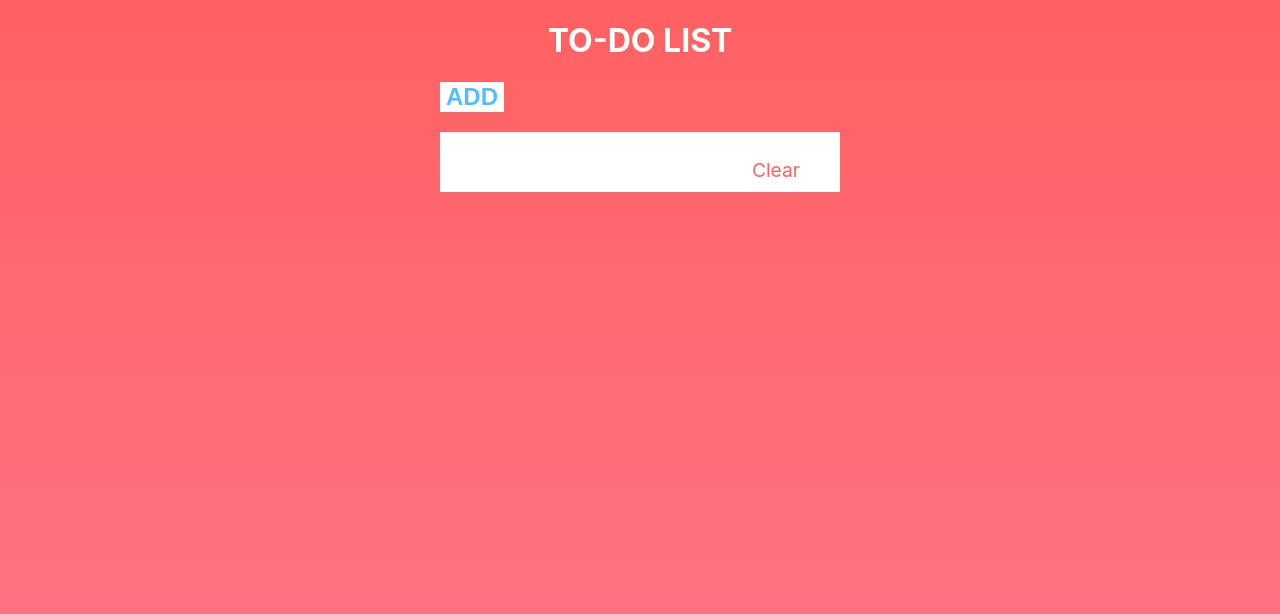
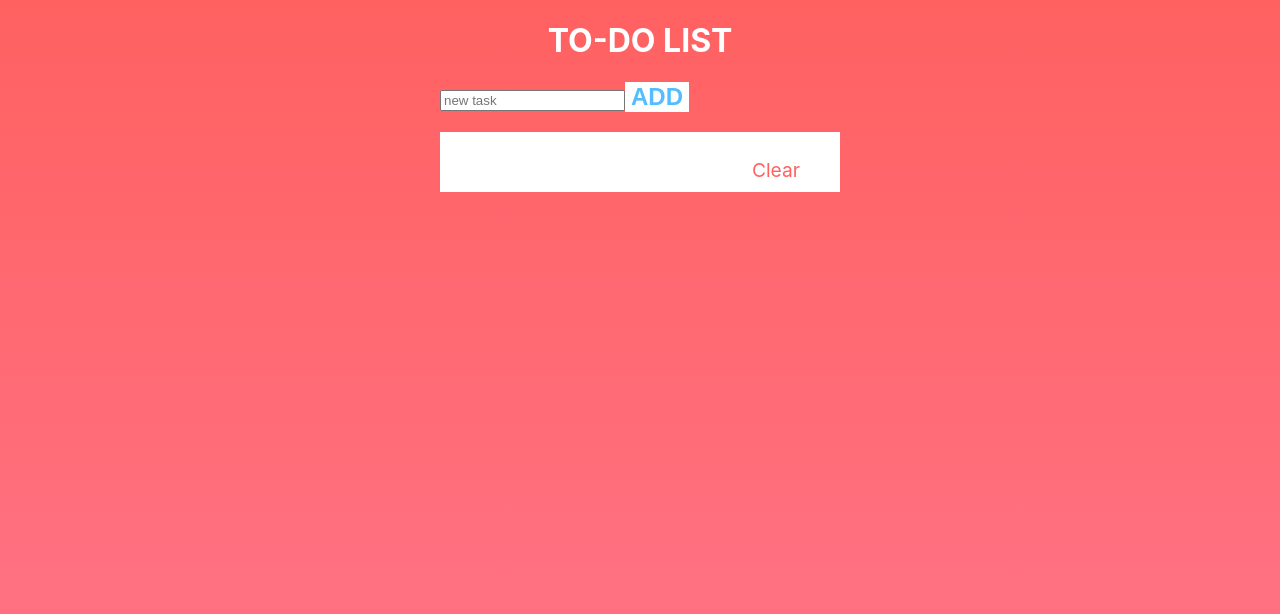
Before and after one commit to r-shirasu/todolist_React_practice, a React (Create React App) app: page / in a window 1280 px wide. Shown: the top 614 px of the page. Built offline with nearby package versions, Linux system fonts and the light colour scheme.

Commit message:
useStateでフォーム追加

```diff
--- a/src/App.js
+++ b/src/App.js
@@ -1,16 +1,20 @@
 import React from "react";
+import { useState } from "react";
 import "./App.scss";
 
 function App() {
+  const [task, newTask] = useState("");
+  const addTask = (e) => newTask(e.target.value);
+
   return (
     <div className="main">
       <h1>TO-DO LIST</h1>
       <form id="add">
+        <input placeholder="new task" value={task} onChange={addTask} />
         <button>
           <strong>ADD</strong>
         </button>
       </form>
-
       <div class="tasksBoard">
         <ul id="todo-list"></ul>
         <a id="clear">Clear</a>
```
